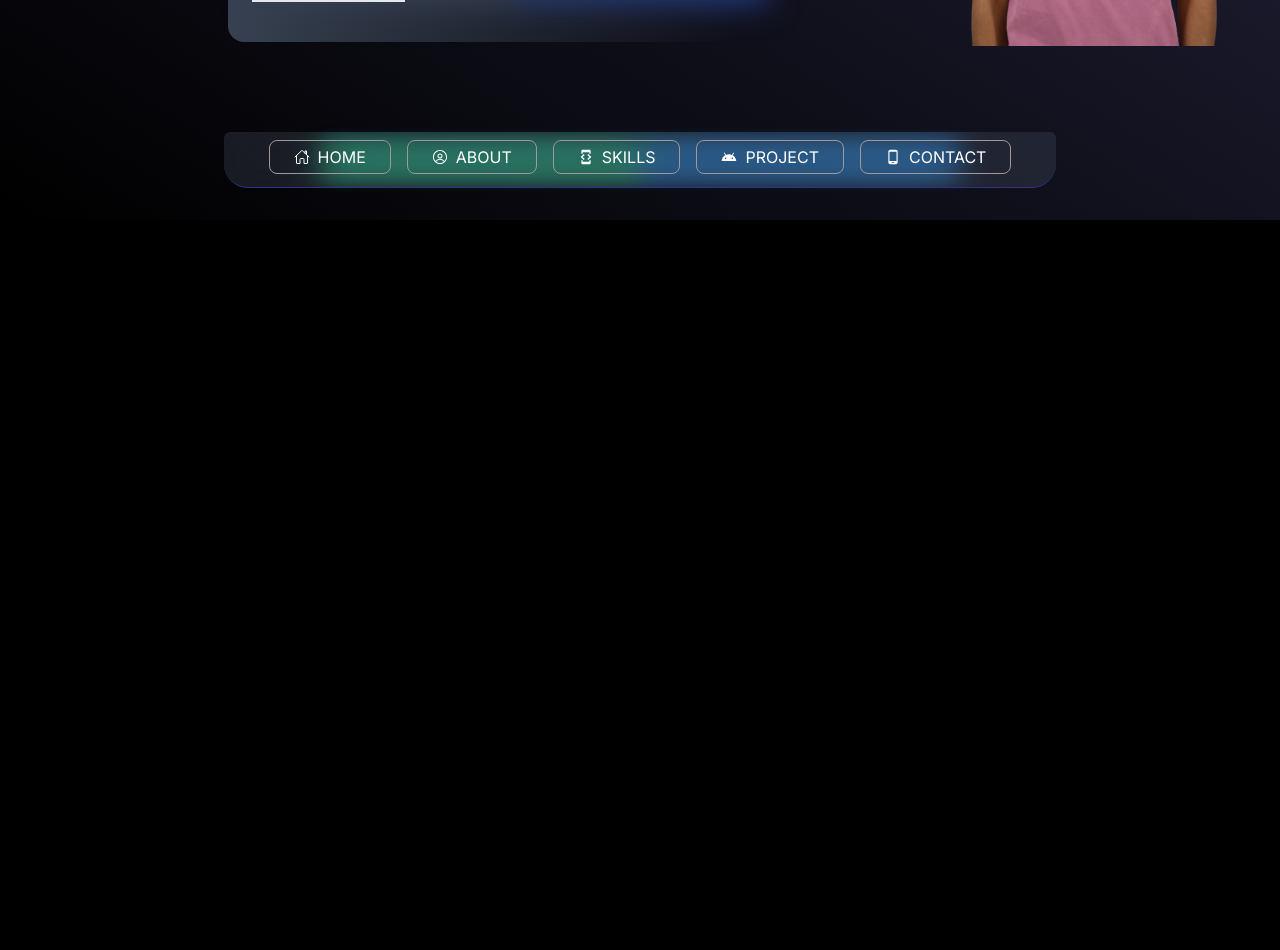
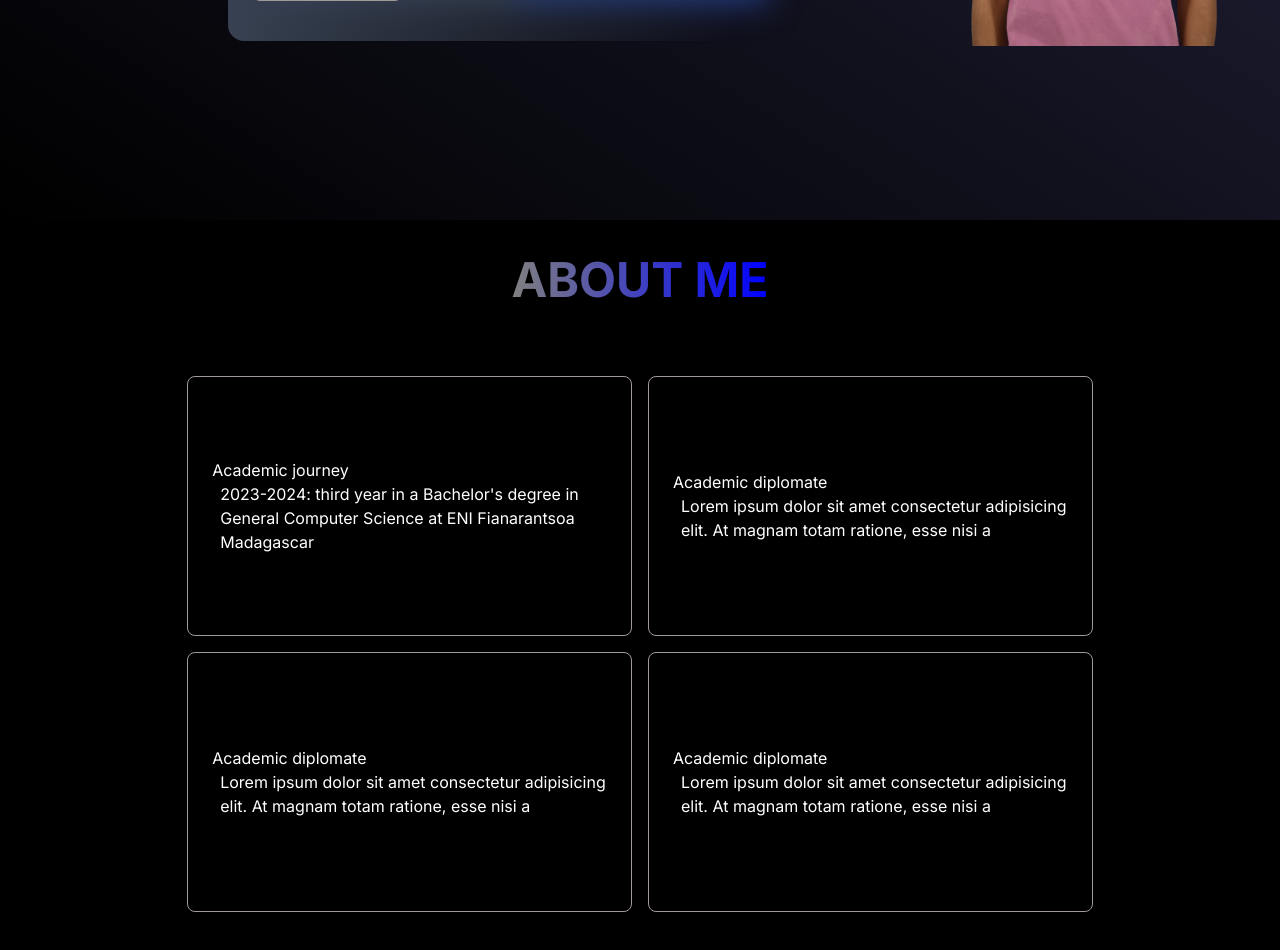
Before and after one commit to ninohantonio/portfolio, a Next.js app: page / in a window 1280 px wide. Shown: the part 580-1530 px from the top of the page. Built offline with nearby package versions, Linux system fonts and the light colour scheme.

Commit message:
about section

```diff
--- a/package.json
+++ b/package.json
@@ -10,6 +10,7 @@
   },
   "dependencies": {
     "@react-three/fiber": "^8.16.6",
+    "clsx": "^2.1.1",
     "framer-motion": "^11.2.0",
     "framer-motion-3d": "^11.2.0",
     "gsap": "^3.12.5",
@@ -17,6 +18,7 @@
     "react": "^18",
     "react-dom": "^18",
     "react-icons": "^5.2.1",
+    "tailwind-merge": "^2.3.0",
     "three": "^0.164.1"
   },
   "devDependencies": {
--- a/src/app/globals.css
+++ b/src/app/globals.css
@@ -74,3 +74,9 @@ a{
 .border-fine{
   border: 1px solid #a19898;
 }
+
+.rainbow-text {
+  background: linear-gradient(90deg, gray, blue);
+  background-clip: text;
+  color: transparent;
+}
--- /dev/null
+++ b/src/components/about/card.tsx
@@ -0,0 +1,25 @@
+import React from 'react'
+
+interface CardProps {
+    title: string,
+    content: string,
+    image?: string,
+}
+
+const AboutCard: React.FC<CardProps> = ({title, content, image}) => {
+    return (
+        <div className='flex flex-col justify-center w-[100%] h-[100%] rounded-lg text-white bg-gray-700 bg-opacity-20 text-black z-20 relative bg-transparent space-x-2 py-1 rounded-lg px-6 hover:border-r-blue-700 hover:border-b-blue-400 hover:border-l-green-500 hover:border-t-blue-950 hover:transition-colors border-fine'>
+            <div>
+                {title}
+            </div>
+            <div>
+                {content}
+            </div>
+            <div>
+                {image}
+            </div>
+        </div>
+    )
+}
+
+export default AboutCard
--- a/src/components/about/leftside.tsx
+++ b/src/components/about/leftside.tsx
@@ -1,7 +1,55 @@
+import { useState } from "react";
+import AboutCard from "./card";
+import { AnimatePresence, motion } from "framer-motion";
+
+export const AboutCardItems = [
+    {title: "Academic journey", content: "2023-2024: third year in a Bachelor's degree in General Computer Science at ENI Fianarantsoa Madagascar"},
+    {title: "Academic diplomate", content: "Lorem ipsum dolor sit amet consectetur adipisicing elit. At magnam totam ratione, esse nisi a"},
+    {title: "Academic diplomate", content: "Lorem ipsum dolor sit amet consectetur adipisicing elit. At magnam totam ratione, esse nisi a"},
+    {title: "Academic diplomate", content: "Lorem ipsum dolor sit amet consectetur adipisicing elit. At magnam totam ratione, esse nisi a"},
+]
+
 export default function LeftAbout() {
+    let [hoveredIndex, setHoveredIndex] = useState<number | null>(null);
     return (
-        <div className="h-[100vh] bg-black">
+        <div className="h-full bg-black w-full flex flex-col justify-center items-center">
+            <div className="flex items-center justify-center bg-transparent">
+                <h1 className="text-5xl font-bold rainbow-text">
+                    ABOUT ME
+                </h1>
+            </div>
+            <div className="flex flex-wrap justify-center items-center w-[90%] h-[85%] py-[5%]">
+                {
+                    AboutCardItems.map((item, key) => (
+                        <div
+                            className="relative group block p-2 h-[50%] w-[40%]"
+                            onMouseEnter={() => setHoveredIndex(key)}
+                            onMouseLeave={() => setHoveredIndex(null)}
+                        >
+                            <AnimatePresence>
+                                {hoveredIndex === key && (
+                                    <motion.span
+                                        className="absolute inset-0 h-full w-full bg-gradient-to-r from-gray-900 t0-blue-700 dark:bg-slate-800/[0.8] blur-sm block rounded-lg"
+                                        layoutId="hoverBackground"
+                                        initial={{ opacity: 0}}
+                                        animate={{
+                                            opacity: 1,
+                                            transition: { duration: 0.15 },
 
+                                        }}
+                                        exit={{
+                                            opacity: 0,
+                                            transition: { duration: 0.15, delay: 0.2 },
+
+                                        }}
+                                    />
+                                )}
+                            </AnimatePresence>
+                            <AboutCard title={item.title} content={item.content} />
+                        </div>
+                    ))
+                }
+            </div>
         </div>
     )
 }
--- a/src/components/cursor.tsx
+++ b/src/components/cursor.tsx
@@ -16,15 +16,15 @@ const Cursor = () => {
             const link = event.target
             console.log(link)
             if (link?.classList.contains('view')){
-                gsap.to(cursor,{scale:4, zIndex: 1})
+                gsap.to(cursor,{scale:4, zIndex: 50})
                 console.log(cursorLabel)
                 cursorLabel.style.display = 'absolute'
             }else{
-                gsap.to(cursor,{scale:4, zIndex: 1})
+                gsap.to(cursor,{scale:4, zIndex: 50})
             }
         }
         const onMouseLeaveLink = () =>{
-            gsap.to(cursor,{scale:1, zIndex: 10})
+            gsap.to(cursor,{scale:1, zIndex: 50})
             cursorLabel.style.display = 'none'
         }
         document.addEventListener('mousemove',onMouseMove)
--- a/src/components/header.tsx
+++ b/src/components/header.tsx
@@ -27,21 +27,20 @@ export default function MainHeader(){
     }, [y]);
     return (
         <div className="h-[100vh]">
-            <MainLogo/>
             <motion.nav
-                initial={{y: '88vh'}}
-                animate={{y: scrollDirection === 'down' ? 0 : '88vh'}}
+                initial={{y: '1vh'}}
+                animate={{y: scrollDirection === 'down' ? -100 : '1vh'}}
                 transition={{type: 'spring', stiffness: 200}}
                 style={{
                     position: 'fixed',
                     width: '100%',
                     backgroundColor: 'transparent',
-                    zIndex: 20
+                    zIndex: 20,
                 }}
             >
                 <div className={"py-2 relative"}>
                     <div
-                        className="h-8 w-[50vw] rounded-md blur bg-gradient-conic from-green-500 to-blue-600 absolute center-absolute">
+                        className="h-8 w-[50%] rounded-md blur bg-gradient-conic from-green-500 to-blue-600 absolute center-absolute">
 
                     </div>
                     <MainNavbar/>
--- a/src/components/hero.tsx
+++ b/src/components/hero.tsx
@@ -6,7 +6,7 @@ import {IoMdArrowDropright, IoMdHand} from "react-icons/io";
 
 export default function HeroMain(){
     return (
-        <div className="w-[100%] h-[100%] flex flex-row items-center justify-start py-20">
+        <div className="w-[100%] h-[100%] flex flex-row items-center justify-start py-20 z-1">
             <div className="basis-[55%] space-y-16 flex flex-row justify-start mr-20 ml-6">
                 <div className={"text-blue-800 basis-[15%] text-[200px] mr-1 pt-10"}>
                     <GiCurlyWing/>
@@ -19,7 +19,7 @@ export default function HeroMain(){
                      I&apos;m here to realize your digital idea 🤗
                    </p>
                    <div className="w-full flex justify-start">
-                        <div className="border-2 px-6  py-2 text-lg flex flex-row items-center space-x-4">
+                        <div className="border-2 px-6  py-2 text-lg flex flex-row items-center space-x-4 rounded-lg px-6 hover:border-r-blue-700 hover:border-b-blue-400 hover:border-l-green-500 hover:border-t-blue-950 hover:transition-colors border-fine cursor-pointer">
                             <span>Hire me</span> <FaArrowRight/>
                         </div>
                    </div>
--- a/src/components/logo.tsx
+++ b/src/components/logo.tsx
@@ -2,7 +2,7 @@ import { GiCurlyWing } from "react-icons/gi";
 
 export default function MainLogo(){
     return (
-        <div className="flex flex-row items-center justify-center h-14 w-14 bg-gray-700 rounded-full absolute right-6 top-2 text-xl text-white">
+        <div className="flex flex-row items-center justify-center h-14 w-14 bg-gray-700 rounded-full absolute fixed right-4 top-2 text-xl text-white">
             <span><GiCurlyWing/></span><span>A</span>
         </div>
     )
--- a/src/components/navbar.tsx
+++ b/src/components/navbar.tsx
@@ -18,12 +18,12 @@ export const navBarElement = [
 
 export default function MainNavbar(){
     return (
-        <div className="w-[65vw] h-14 mx-auto bg-gray-600 bg-opacity-30 backdrop-blur-lg border-r-blue-600 rounded-b-3xl rounded-t-md pt-2 border-b-fine">
+        <div className="w-[65%] h-14 mx-auto bg-gray-600 bg-opacity-30 backdrop-blur-lg border-r-blue-600 rounded-b-3xl rounded-t-md pt-2 border-b-fine">
             <div className="flex flex-row justify-center items-center space-x-4 navbar-element">
                 {
                     navBarElement.map((item, key) => (
                         <div key={key}>
-                            <Link href={item.redirection} className={" text-white flex flex-row z-10 items-center bg-transparent space-x-2 py-1 rounded-lg px-6 hover:border-r-blue-700 hover:border-b-blue-400 hover:border-l-green-500 hover:border-t-blue-950 hover:transition-colors hover:z-50 border-fine "}>
+                            <Link href={item.redirection} className={" text-white flex flex-row items-center bg-transparent space-x-2 py-1 rounded-lg px-6 hover:border-r-blue-700 hover:border-b-blue-400 hover:border-l-green-500 hover:border-t-blue-950 hover:transition-colors border-fine "}>
                                 <span>{item.icon}</span>
                                 <span>{item.text}</span>
                             </Link>
--- /dev/null
+++ b/src/lib/utils/cn.ts
@@ -0,0 +1,6 @@
+import { ClassValue, clsx } from "clsx";
+import { twMerge } from "tailwind-merge";
+
+export function cn(...inputs: ClassValue[]) {
+    return twMerge(clsx(inputs));
+}
```
Also changed, not shown: 1 other file (tests, documents, lock files or other folders).
